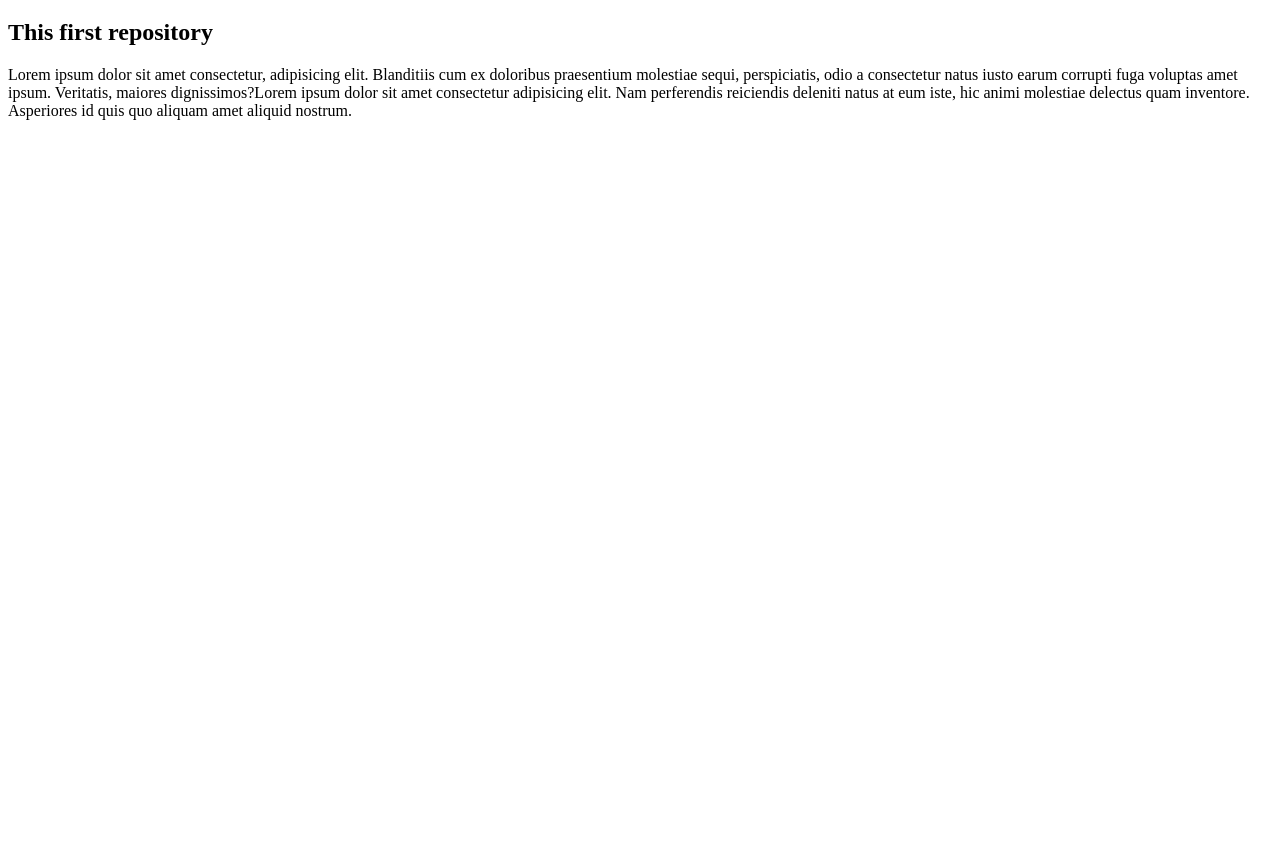
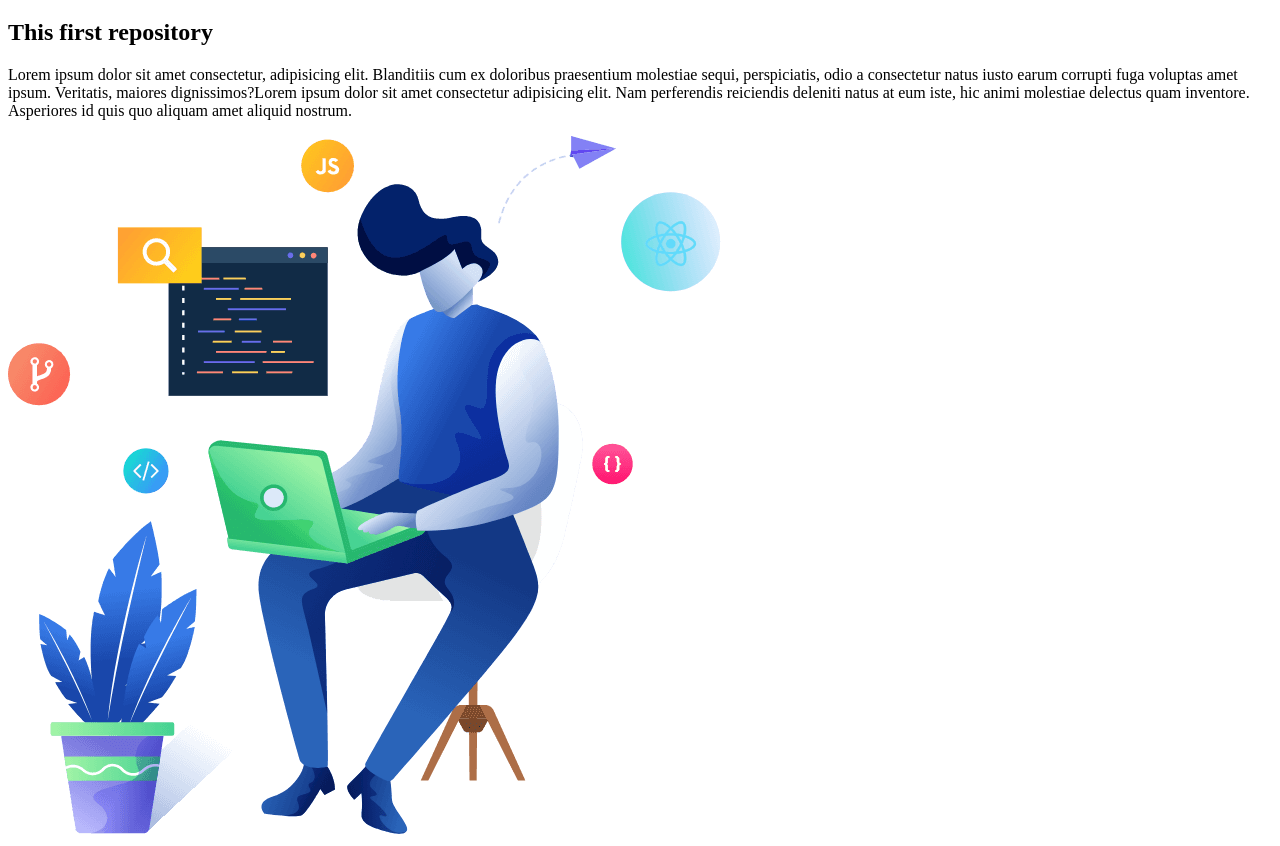
Before and after one commit to pritomcse29/my-repos, a plain HTML site: page index.html in a window 1280 px wide. Shown: the part 61-907 px from the top of the page. Before the commit the page ends 800 px from the top, so only its background shows below. Drawn offline with Linux system fonts and the light colour scheme.

Commit message:
added image

```diff
--- a/index.html
+++ b/index.html
@@ -11,5 +11,6 @@
 
     <h2>This first repository</h2>
     <p>Lorem ipsum dolor sit amet consectetur, adipisicing elit. Blanditiis cum ex doloribus praesentium molestiae sequi, perspiciatis, odio a consectetur natus iusto earum corrupti fuga voluptas amet ipsum. Veritatis, maiores dignissimos?Lorem ipsum dolor sit amet consectetur adipisicing elit. Nam perferendis reiciendis deleniti natus at eum iste, hic animi molestiae delectus quam inventore. Asperiores id quis quo aliquam amet aliquid nostrum.</p>
+    <img src="programming.png" alt="">
 </body>
 </html>
```
Also changed, not shown: programming.png (added).
